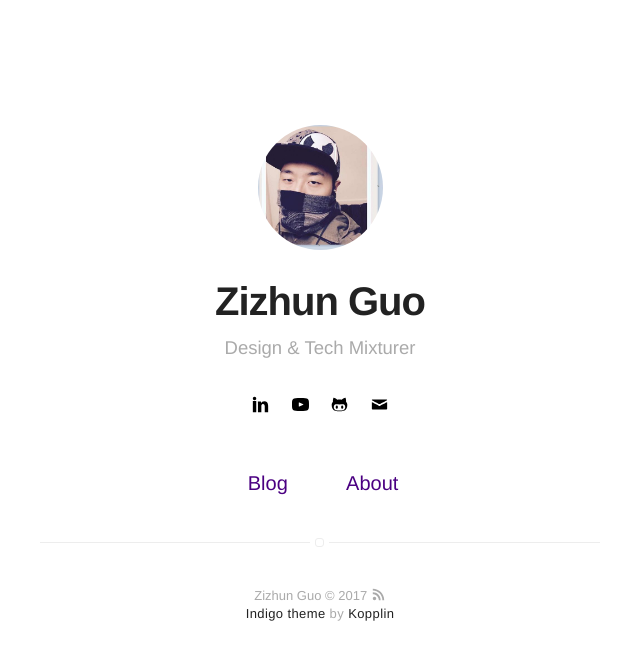
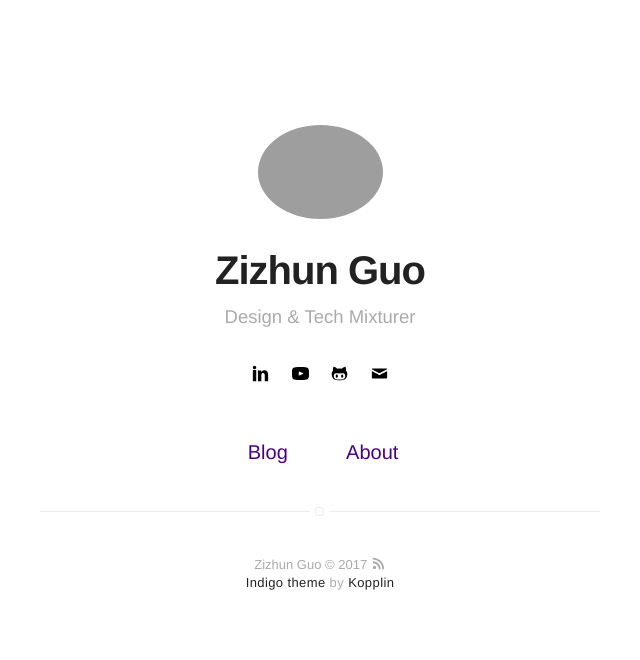
Before and after one commit to zizhGuo/zizhGuo.github.io, a Jekyll site: the page built from index.html, in a window 1280 px wide. Shown: the top 660 px of the page, without its empty margins (320-960 px from the left). Built offline with Jekyll 4.4.1, drawn with Linux system fonts in a browser that asks for light colours.

Commit message:
Update _config.yml

```diff
--- a/_config.yml
+++ b/_config.yml
@@ -7,7 +7,7 @@ description: A blog about me
 # if it's an external image, update below for true
 # better with square images
 external-image: false
-picture: assets/images/profile.jpg
+picture: http://40.media.tumblr.com/8ce2d72ee72cb84abfd7f490d6cdbeed/tumblr_njrnf6cqRN1qla6e4o1_1280.jpg
 
 # If you want to include your resume, set to true
 # and specify source (external or local).
```
